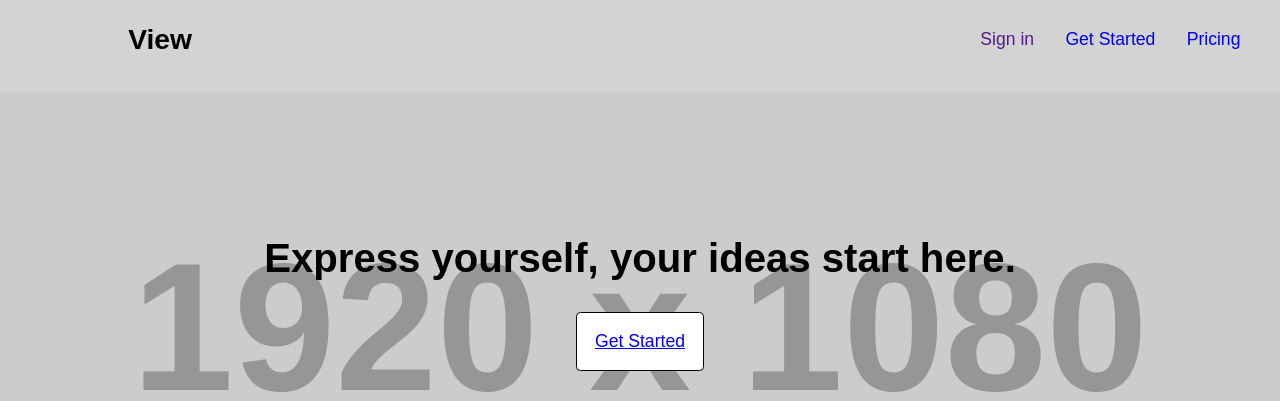
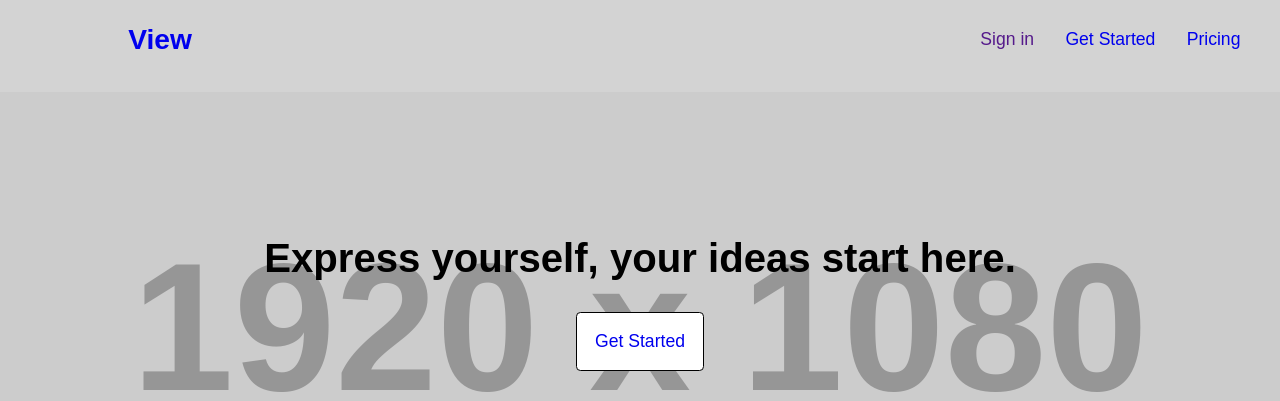
Before and after one commit to eringraham/saas-website, a plain HTML site: page index.html in a window 1280 px wide. Shown: the top 401 px of the page. Drawn offline with Linux system fonts and the light colour scheme; placeholder pictures from the web are drawn by us.

Commit message:
fixed links

```diff
--- a/css/main.css
+++ b/css/main.css
@@ -110,6 +110,10 @@ img {
     color: white;
     border-width: 1px;
     border-color: black;
+}
+
+a {
+    text-decoration: none;
 }
 
 .billboard {
--- a/index.html
+++ b/index.html
@@ -20,7 +20,7 @@
     <header role="banner" class="header" id="top">
         <div class="grid">
             <div class="unit unit-xs-1 unit-s-1 unit-m-1-3 unit-l-1-4">
-                <h1 class="title peta gutter push-0 pad-t-1-2">View</h1>
+                <h1 class="title peta gutter push-0 pad-t-1-2"><a href="index.html">View</a></h1>
             </div>
 
             <div class="unit unit-xs-1 unit-s-1 unit-m-2-3 unit-l-3-4">
```
